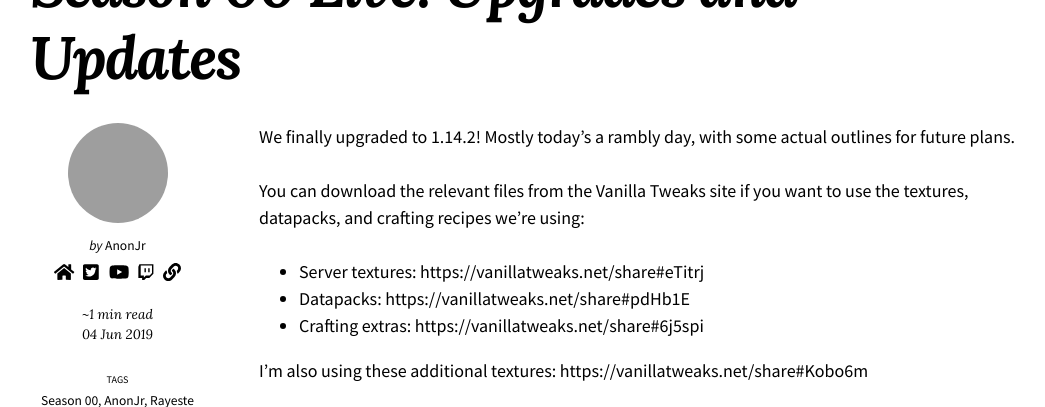
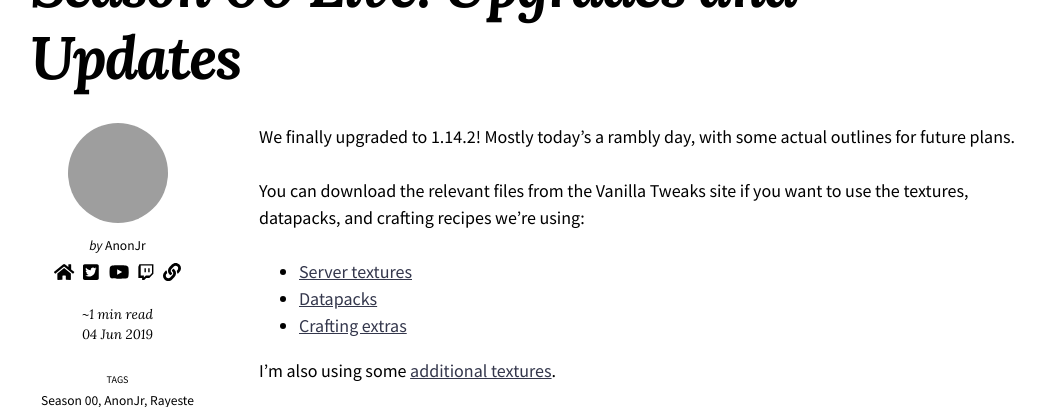
Before and after one commit to AnonJr/CoffeeCraft.us, a Jekyll site: the page built from _posts/2019-06-04-Upgrades-and-Updates.md, in a window 1280 px wide and 900 px high, scrolled down 331 px, cut to the strip 0-407 px from the top of the window. Shown: the whole strip, without its empty margins (116-1161 px from the left). Built offline with Jekyll 4.4.1, drawn with Linux system fonts in a browser that asks for light colours; grey boxes are pictures that could not be loaded.

Commit message:
Fixed link formatting issue

```diff
--- a/_posts/2019-06-04-Upgrades-and-Updates.md
+++ b/_posts/2019-06-04-Upgrades-and-Updates.md
@@ -11,11 +11,11 @@ tags:
 We finally upgraded to 1.14.2! Mostly today's a rambly day, with some actual outlines for future plans.
 
 You can download the relevant files from the Vanilla Tweaks site if you want to use the textures, datapacks, and crafting recipes we're using:
- - Server textures: https://vanillatweaks.net/share#eTitrj
- - Datapacks: https://vanillatweaks.net/share#pdHb1E
- - Crafting extras: https://vanillatweaks.net/share#6j5spi
+ - [Server textures](https://vanillatweaks.net/share#eTitrj)
+ - [Datapacks](https://vanillatweaks.net/share#pdHb1E)
+ - [Crafting extras](https://vanillatweaks.net/share#6j5spi)
 
-I'm also using these additional textures: https://vanillatweaks.net/share#Kobo6m
+I'm also using some [additional textures](https://vanillatweaks.net/share#Kobo6m).
 
 {% include responsive-embed url="https://youtube.com/embed/UQWr-d83ey8" ratio="16:9" extra='frameborder="0" allow="accelerometer; autoplay; encrypted-media; gyroscope; picture-in-picture" allowfullscreen' %}
 {% comment %}
```
